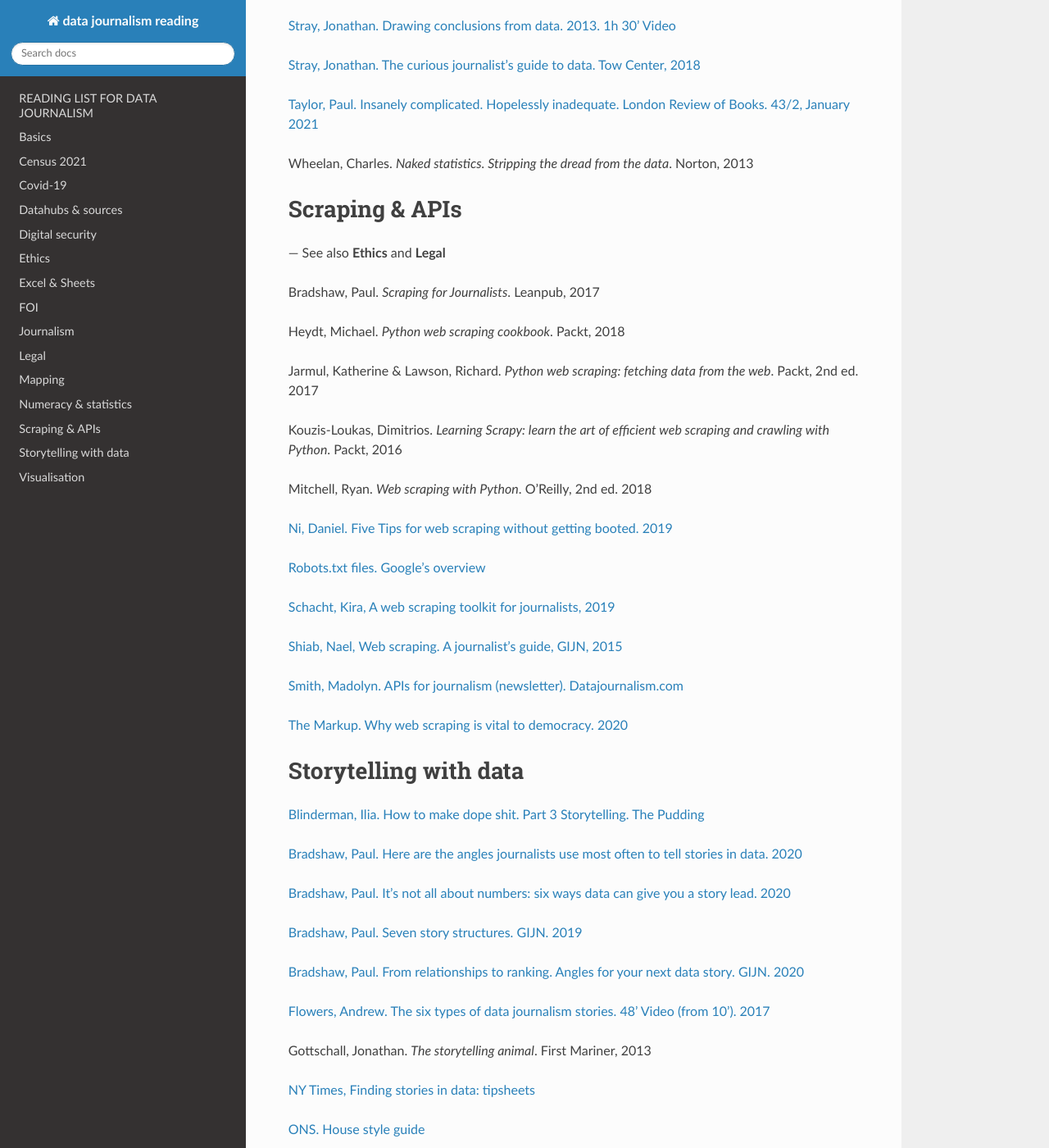
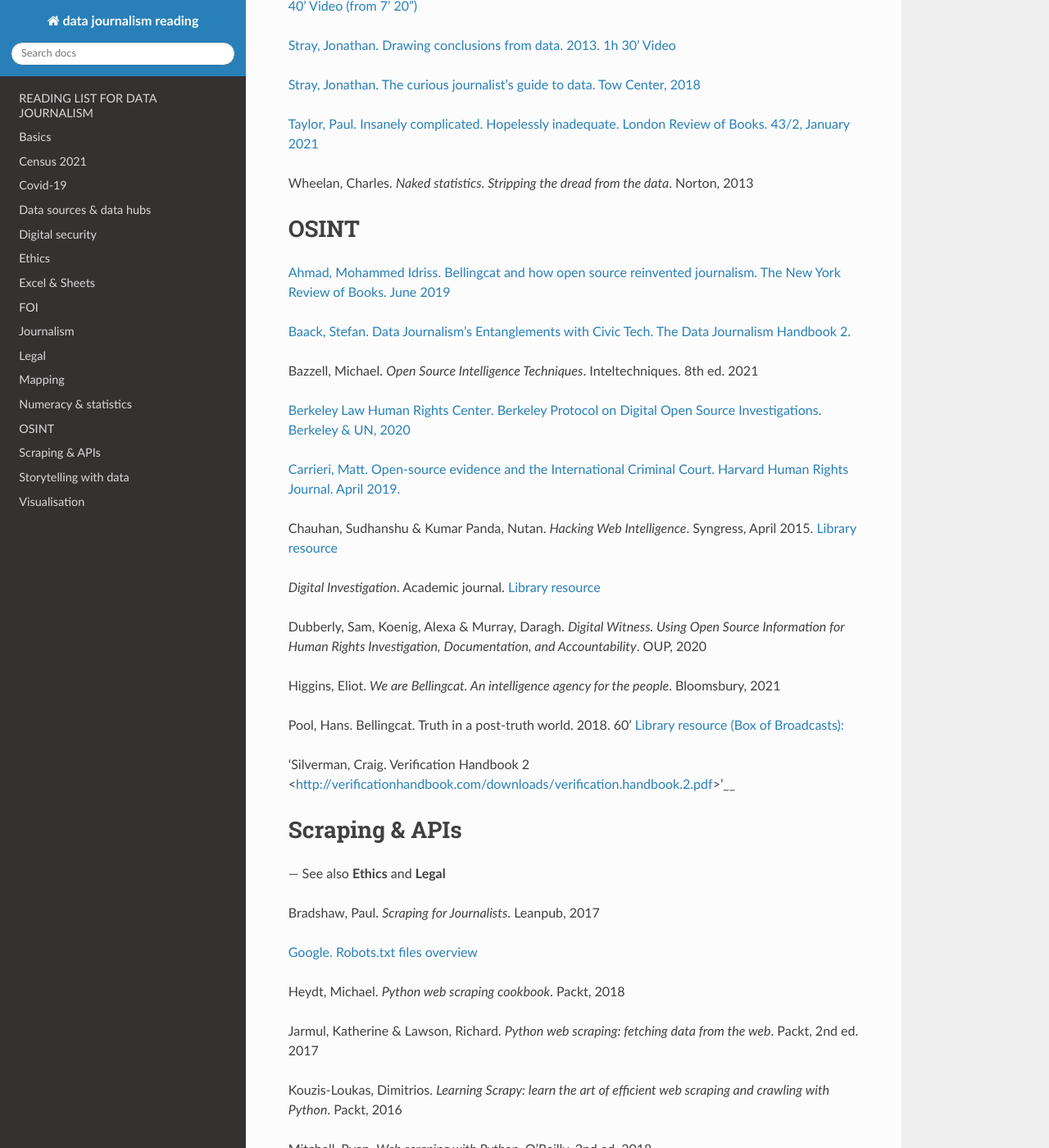
Before and after one commit to aodhanlutetiae/dj_reading, a Sphinx documentation site: the page built from docs/source/index.rst, in a window 1280 px wide and 1400 px high, scrolled down 11192 px. Shown: the whole window at 82% size. Built offline with Sphinx 7.4.7 and the Read the Docs theme 2.0.0, drawn with Linux system fonts in a browser that asks for light colours; some of the changed text lies outside the part shown.

Commit message:
add osint

```diff
--- a/docs/source/index.rst
+++ b/docs/source/index.rst
@@ -1,10 +1,11 @@
 READING LIST FOR DATA JOURNALISM
 ================================
 
-This is the reading list for data journalism courses at `Jomec <https://www.cardiff.ac.uk/journalism-media-and-culture>`__ (Cardiff University)
+This is the reading list for data journalism and computational journalism courses at
+`Jomec <https://www.cardiff.ac.uk/journalism-media-and-culture>`__ (Cardiff University)
 as of the middle of 2021. Readings from it are assigned to undergraduate and postgraduate journalism
-students. Some references have a link to the text in the university library system but most of them are online
-and the rest are available from book dealers.
+students. Some references have a link to the text in the university library system limited to registered students
+but most of the works below are online and the rest are available from book dealers.
 
 
 Basics
@@ -158,8 +159,8 @@
 
 
 
-Datahubs & sources
-==================
+Data sources & data hubs
+========================
 
 — See this, our `growing list of
 datasets <https://docs.google.com/document/d/1jwWhnAXX1ctCH7C4Q3De6Za8PV5Xo61gCfeMVOeIUTg/edit?usp=sharing>`__
@@ -673,12 +674,48 @@
 
 
 
+OSINT
+=====
+
+`Ahmad, Mohammed Idriss. Bellingcat and how open source reinvented journalism. The New York Review of Books. June 2019
+<https://www.nybooks.com/daily/2019/06/10/bellingcat-and-how-open-source-reinvented-investigative-journalism/>`__
+
+`Baack, Stefan. Data Journalism’s Entanglements with Civic Tech. The Data Journalism Handbook 2.
+<https://datajournalism.com/read/handbook/two/organising-data-journalism/data-journalisms-entanglements-with-civic-tech>`__
+
+Bazzell, Michael. *Open Source Intelligence Techniques*. Inteltechniques. 8th ed. 2021
+
+`Berkeley Law Human Rights Center. Berkeley Protocol on Digital Open Source Investigations. Berkeley & UN, 2020
+<https://www.law.berkeley.edu/article/human-rights-center-berkeley-protocol-social-media-evidence-war-crimes-nuremberg/>`__
+
+`Carrieri, Matt. Open-source evidence and the International Criminal Court. Harvard Human Rights Journal. April 2019.
+<https://harvardhrj.com/2019/04/open-source-evidence-and-the-international-criminal-court/>`__
+
+Chauhan, Sudhanshu & Kumar Panda, Nutan. *Hacking Web Intelligence*. Syngress, April 2015.
+`Library resource <https://librarysearch.cardiff.ac.uk/permalink/f/1tfrs8a/44CAR_ALMA51125020520002420>`__
+
+*Digital Investigation*. Academic journal.
+`Library resource <https://librarysearch.cardiff.ac.uk/permalink/f/1tfrs8a/44CAR_ALMA5188045320002420>`__
+
+Dubberly, Sam, Koenig, Alexa & Murray, Daragh. *Digital Witness. Using Open Source Information for Human Rights Investigation, Documentation, and Accountability*. OUP, 2020
+
+Higgins, Eliot. *We are Bellingcat. An intelligence agency for the people*. Bloomsbury, 2021
+
+Pool, Hans. Bellingcat. Truth in a post-truth world. 2018. 60’
+`Library resource (Box of Broadcasts): <https://learningonscreen.ac.uk/ondemand/index.php/prog/15C85789?bcast=131686533>`__
+
+'Silverman, Craig. Verification Handbook 2 <http://verificationhandbook.com/downloads/verification.handbook.2.pdf>'__
+
+
+
 Scraping & APIs
 ===============
 
 — See also **Ethics** and **Legal**
 
 Bradshaw, Paul. *Scraping for Journalists*. Leanpub, 2017
+
+`Google. Robots.txt files overview <https://developers.google.com/search/docs/advanced/robots/intro>`__
 
 Heydt, Michael. *Python web scraping cookbook*. Packt, 2018
 
```
Also changed, not shown: other parts of docs/source/index.rst (+1 -4 lines).
